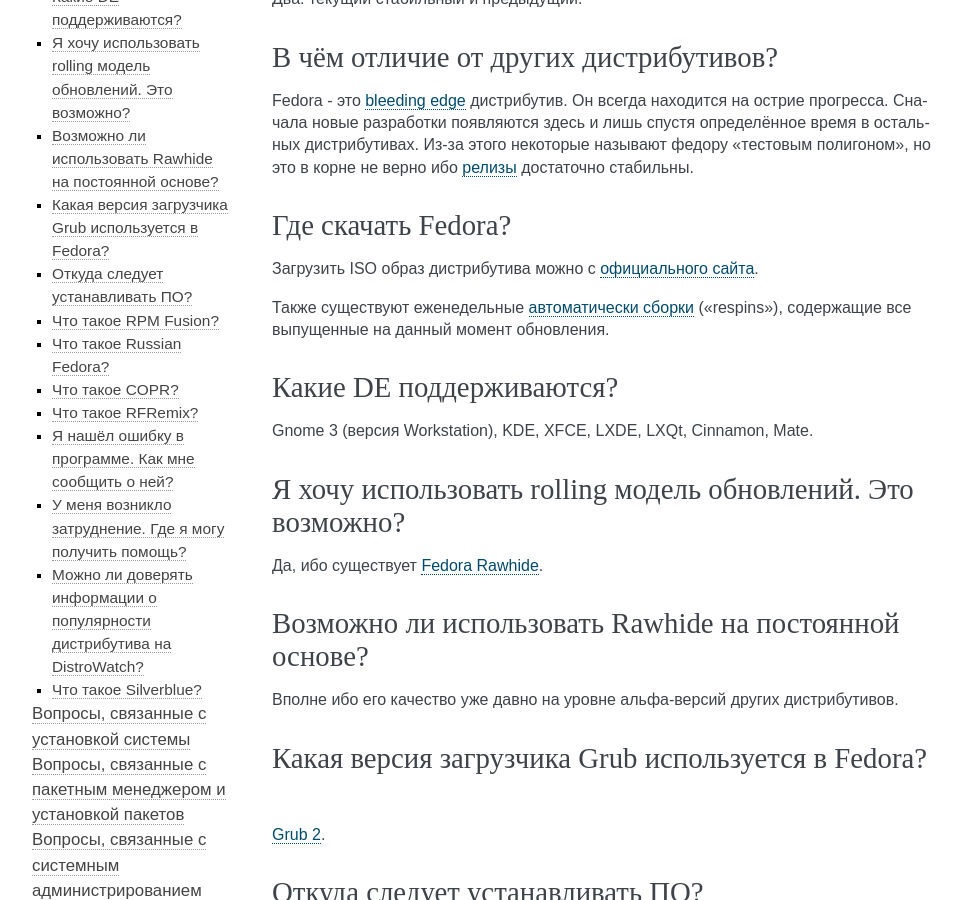
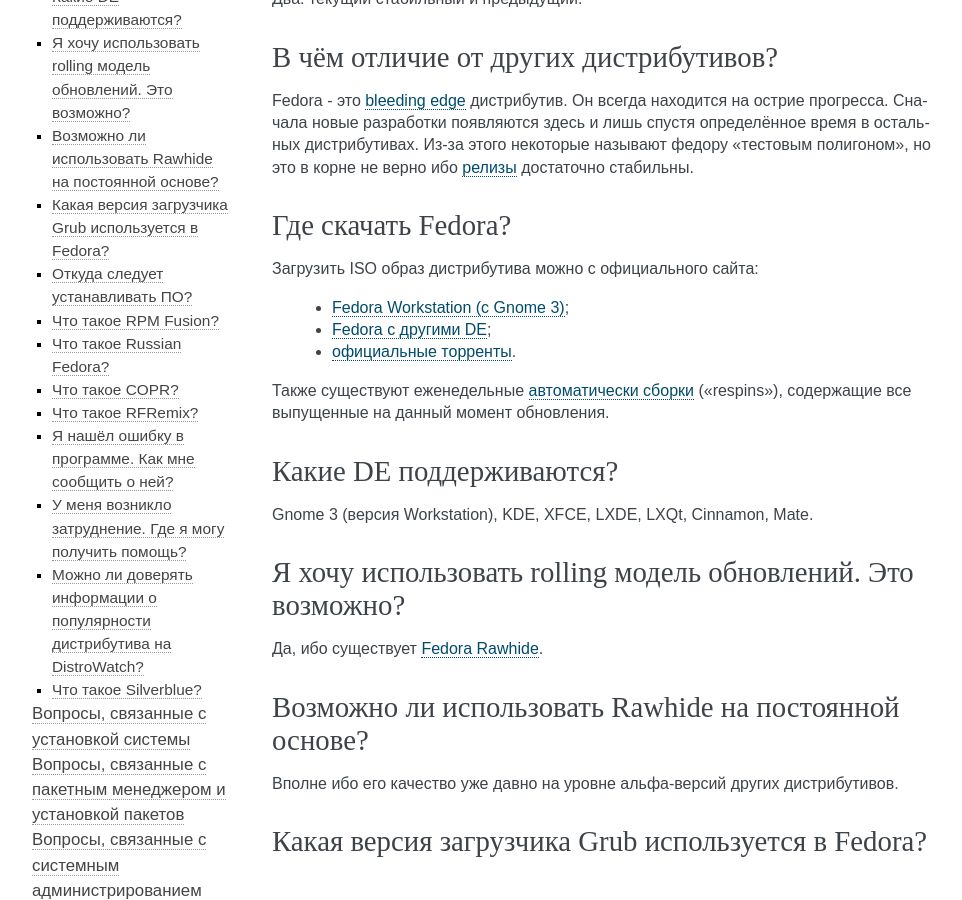
Before and after one commit to RussianFedora/FAQ, a Sphinx documentation site: the page built from source/generic-info.rst, in a window 1280 px wide and 900 px high, scrolled down 390 px. Shown: the whole window, without its empty margins (148-1110 px from the left). Built offline with Sphinx 7.4.7, drawn with Linux system fonts in a browser that asks for light colours.

Commit message:
Added more download links. Added more tags.

```diff
--- a/source/generic-info.rst
+++ b/source/generic-info.rst
@@ -43,13 +43,17 @@
 
 Fedora - это `bleeding edge <https://en.wikipedia.org/wiki/Bleeding_edge_technology>`__ дистрибутив. Он всегда находится на острие прогресса. Сначала новые разработки появляются здесь и лишь спустя определённое время в остальных дистрибутивах. Из-за этого некоторые называют федору «тестовым полигоном», но это в корне не верно ибо :ref:`релизы <supported>` достаточно стабильны.
 
-.. index:: fedora, download
+.. index:: fedora, download, iso, respins
 .. _download:
 
 Где скачать Fedora?
 ==========================================
 
-Загрузить ISO образ дистрибутива можно с `официального сайта <https://getfedora.org/ru/workstation/download/>`__.
+Загрузить ISO образ дистрибутива можно с официального сайта:
+
+  * `Fedora Workstation (с Gnome 3) <https://getfedora.org/ru/workstation/download/>`__;
+  * `Fedora с другими DE <https://spins.fedoraproject.org/>`__;
+  * `официальные торренты <https://torrents.fedoraproject.org/>`__.
 
 Также существуют еженедельные `автоматически сборки <https://dl.fedoraproject.org/pub/alt/live-respins/>`__ («respins»), содержащие все выпущенные на данный момент обновления.
 
```
Also changed, not shown: other parts of source/generic-info.rst (+3 -3 lines).
